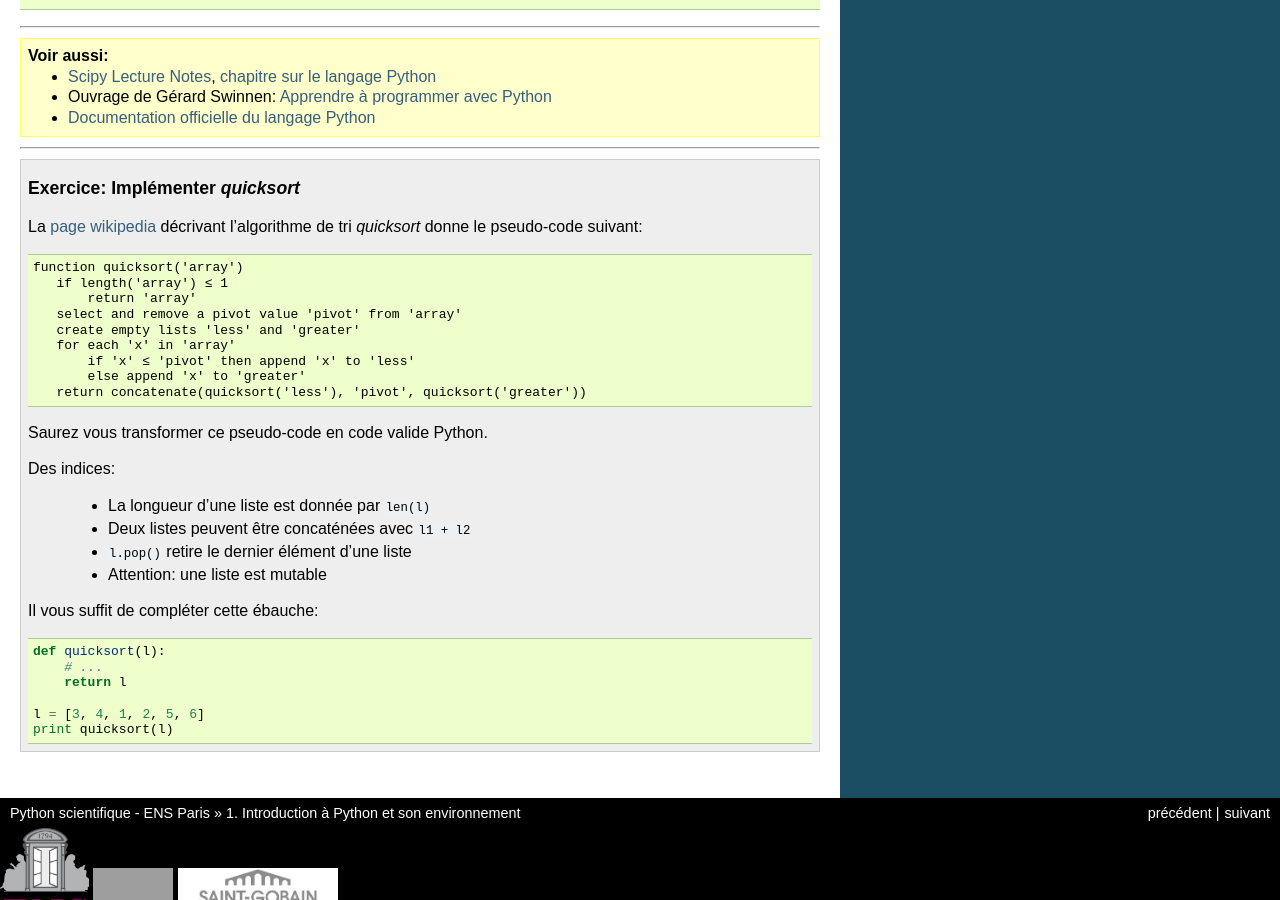
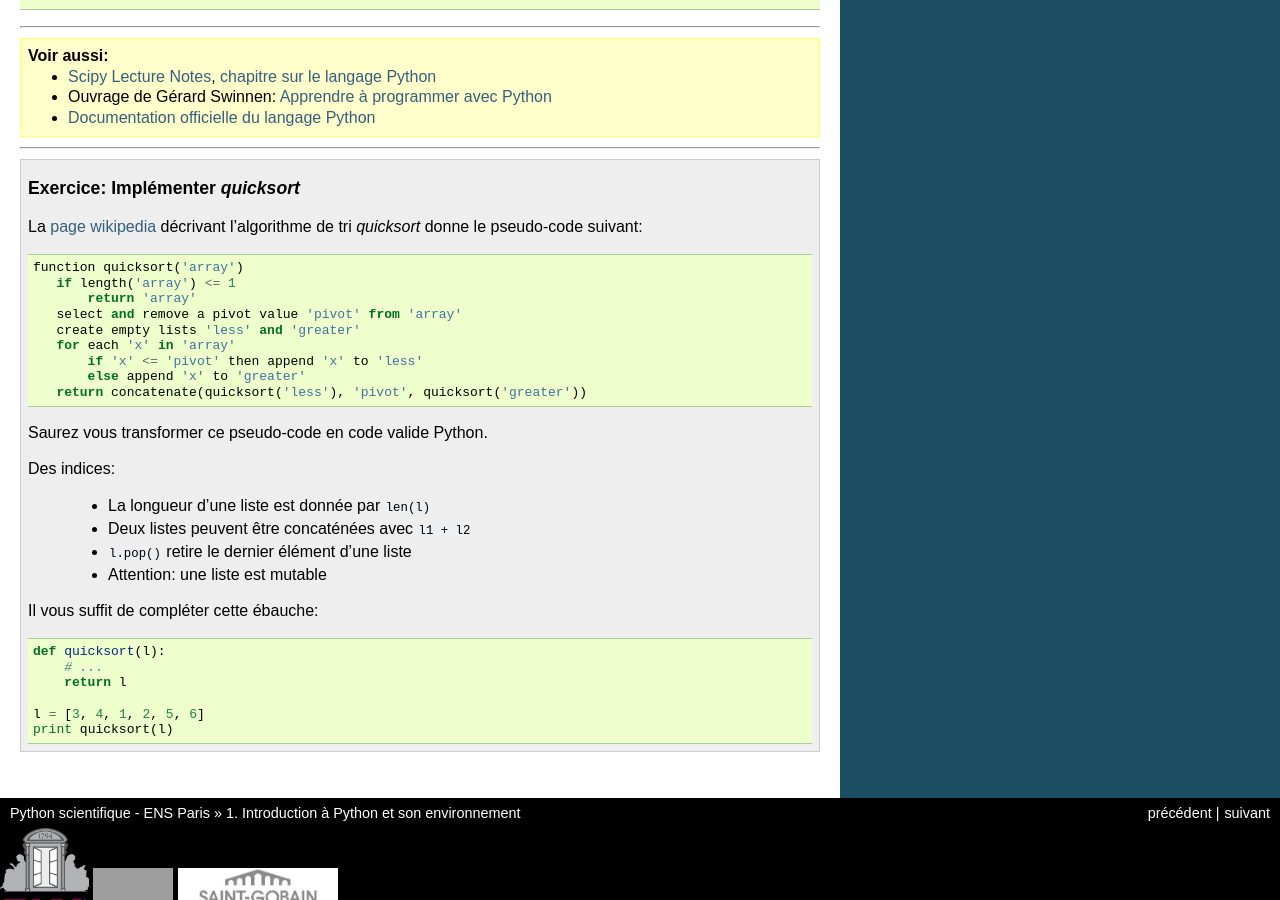
Before and after one commit to python-prepa/python-prepa, a Sphinx documentation site: the page built from ens-python-prepa/source/intro.rst, in a window 1280 px wide and 900 px high, scrolled down 6669 px. Built offline with Sphinx 7.4.7, drawn with Linux system fonts in a browser that asks for light colours; formulas are drawn with MathJax 3; pages that are not in the unit, such as notebooks, are missing from menus; the version number could not be read and is left out; grey boxes are pictures that could not be loaded.

Commit message:
Removed non ascii character for latex compilation

```diff
--- a/ens-python-prepa/source/intro.rst
+++ b/ens-python-prepa/source/intro.rst
@@ -370,12 +370,12 @@
     suivant::
 
      function quicksort('array')
-        if length('array') ≤ 1
+        if length('array') <= 1
             return 'array'
         select and remove a pivot value 'pivot' from 'array'
         create empty lists 'less' and 'greater'
         for each 'x' in 'array'
-            if 'x' ≤ 'pivot' then append 'x' to 'less'
+            if 'x' <= 'pivot' then append 'x' to 'less'
             else append 'x' to 'greater'
         return concatenate(quicksort('less'), 'pivot', quicksort('greater'))
 
```
